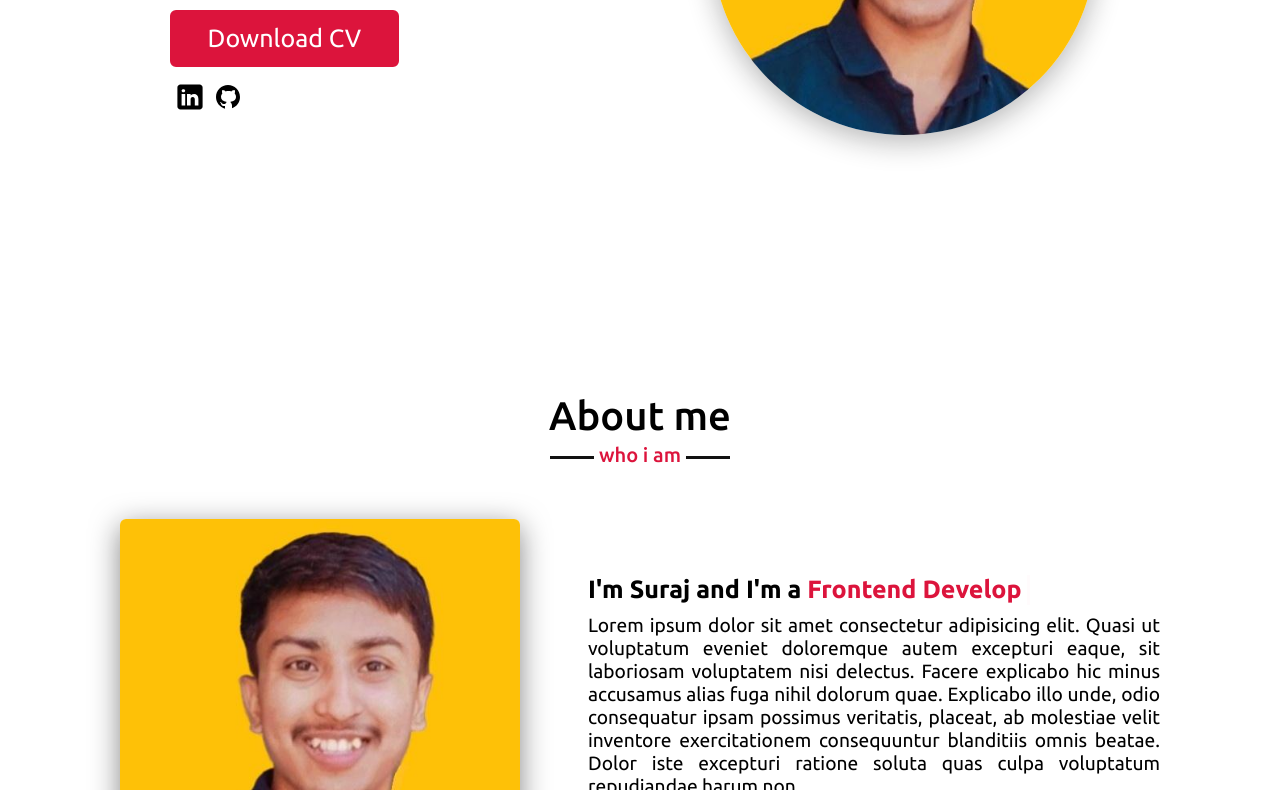
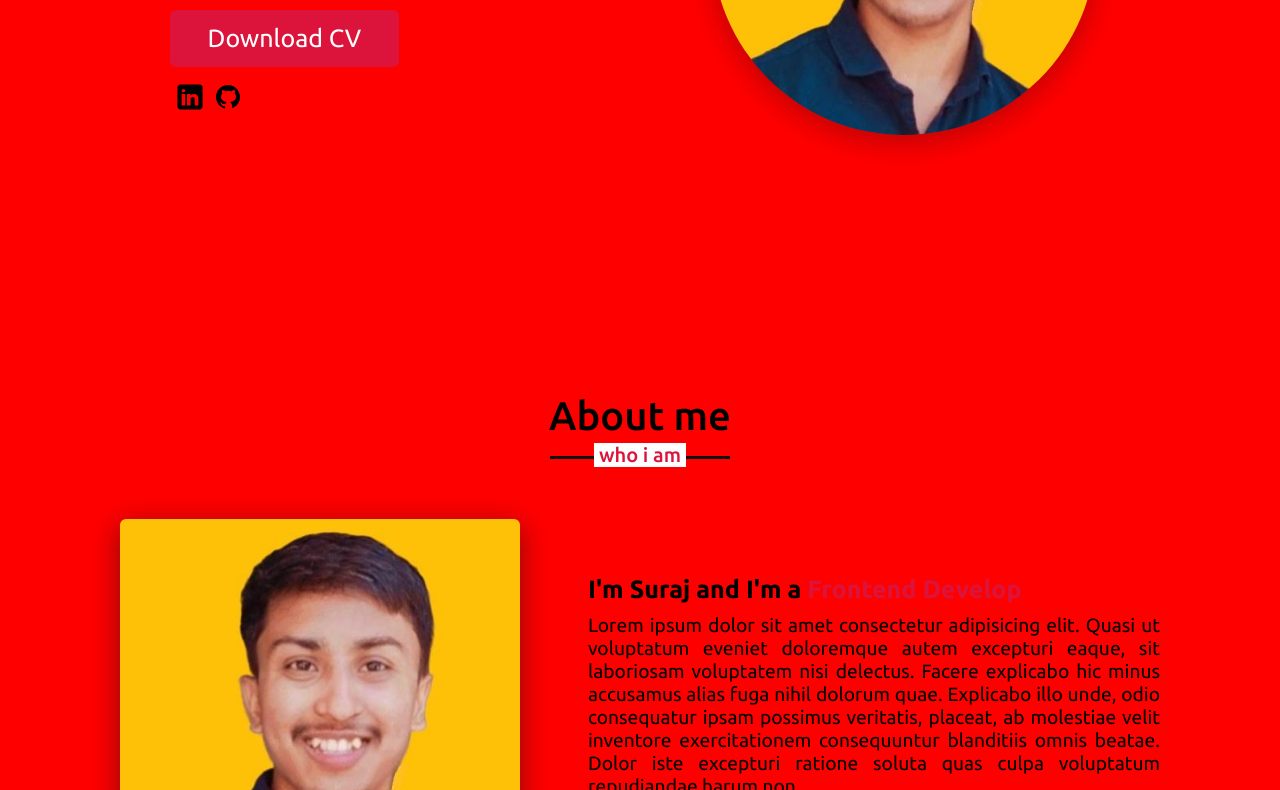
Before and after one commit to SurajSakhare100/personalPortFolio, a plain HTML site: page index.html in a window 1280 px wide. Shown: the part 507-1297 px from the top of the page. Drawn offline with Linux system fonts and the light colour scheme.

Commit message:
Update style.css

```diff
--- a/style.css
+++ b/style.css
@@ -7,6 +7,11 @@
     box-sizing: border-box;
     text-decoration: none;
     font-family: 'Ubuntu', sans-serif;
+}
+body{
+width:100%;
+height:100vh;
+background-color:red;
 }
 .typing{
     position: relative;
```
